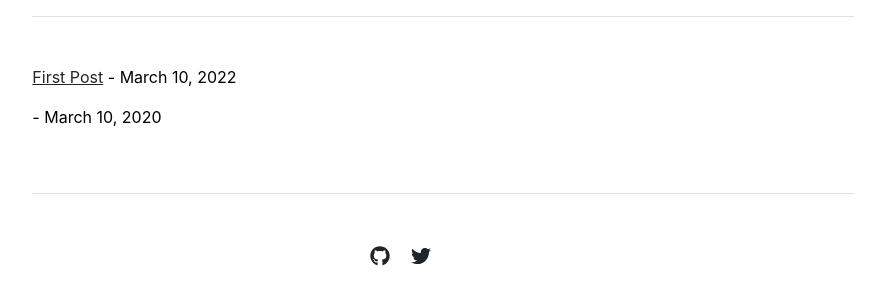
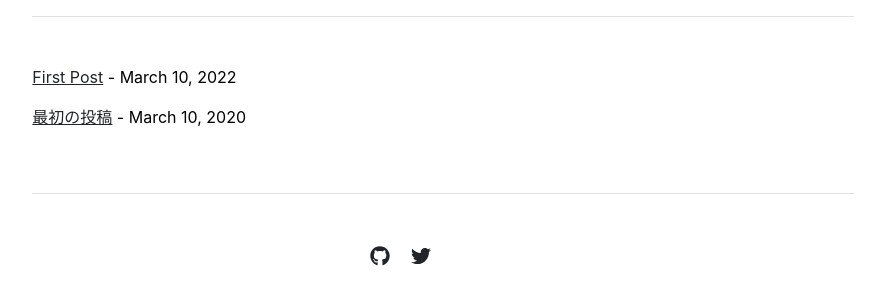
Before and after one commit to qriovider/archive, a Jekyll site: the page built from index.md, in a window 1280 px wide. Shown: the part 917-1216 px from the top of the page, without its empty margins (197-1082 px from the left). Built offline with Jekyll 4.4.1, drawn with Linux system fonts in a browser that asks for light colours.

Commit message:
Update 2020-03-10-post2.md

```diff
--- a/_posts/2020-03-10-post2.md
+++ b/_posts/2020-03-10-post2.md
@@ -1,6 +1,6 @@
 ---
 layout: post
-title: ""
+title: "最初の投稿"
 ---
 
 個人用のホームページを開設しました。今後は日本語版のページを作成するとともに、研究業績についても追加する予定です。そのために研究を頑張っていく所存です。
```
